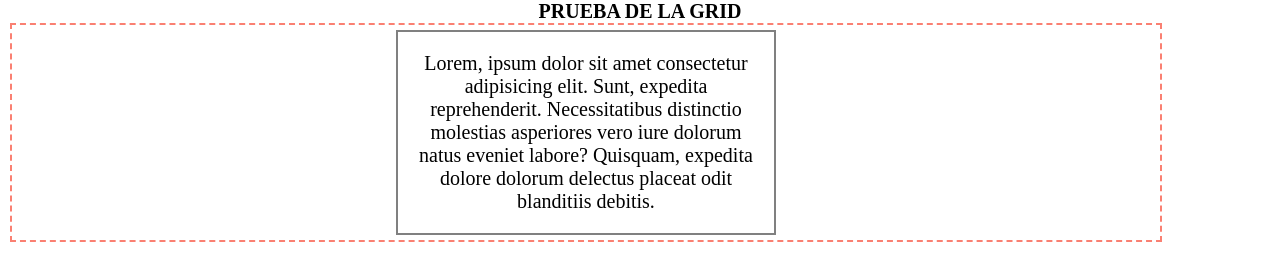
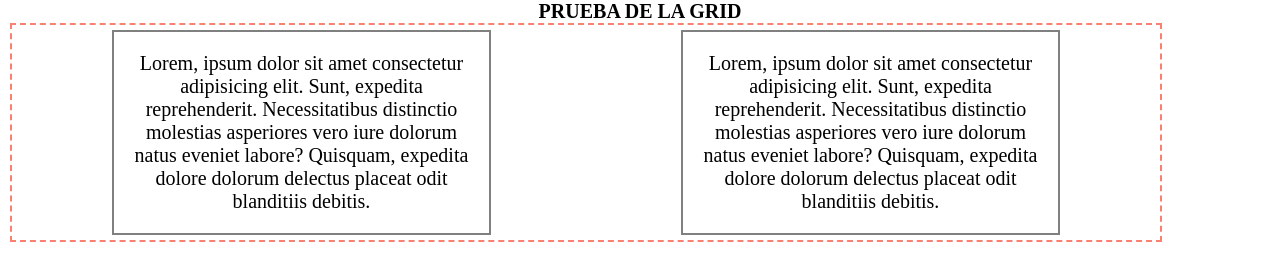
Before and after one commit to andresortizbe/Grid, a plain HTML site: page index.html in a window 1280 px wide. Drawn offline with Linux system fonts and the light colour scheme.

Commit message:
Parrafo Nuevo
Agregue un parrafo nuevo

```diff
--- a/index.html
+++ b/index.html
@@ -14,6 +14,9 @@
   <div class="initial large-4 small-12 middle-12">
    <p>Lorem, ipsum dolor sit amet consectetur adipisicing elit. Sunt, expedita reprehenderit. Necessitatibus distinctio molestias asperiores vero iure dolorum natus eveniet labore? Quisquam, expedita dolore dolorum delectus placeat odit blanditiis debitis.</p>
   </div>
+  <div class="initial large-4 small-12 middle-12">
+    <p>Lorem, ipsum dolor sit amet consectetur adipisicing elit. Sunt, expedita reprehenderit. Necessitatibus distinctio molestias asperiores vero iure dolorum natus eveniet labore? Quisquam, expedita dolore dolorum delectus placeat odit blanditiis debitis.</p>
+   </div>
 
 
 </div>
```
